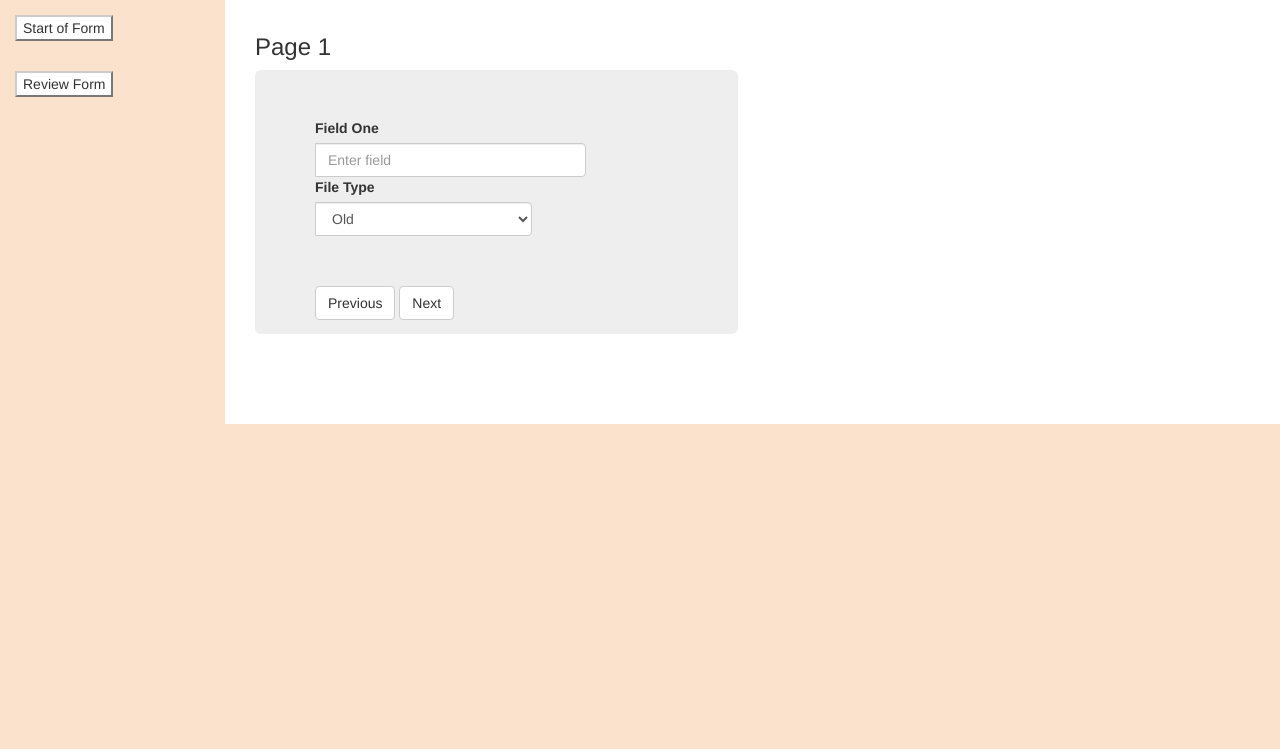
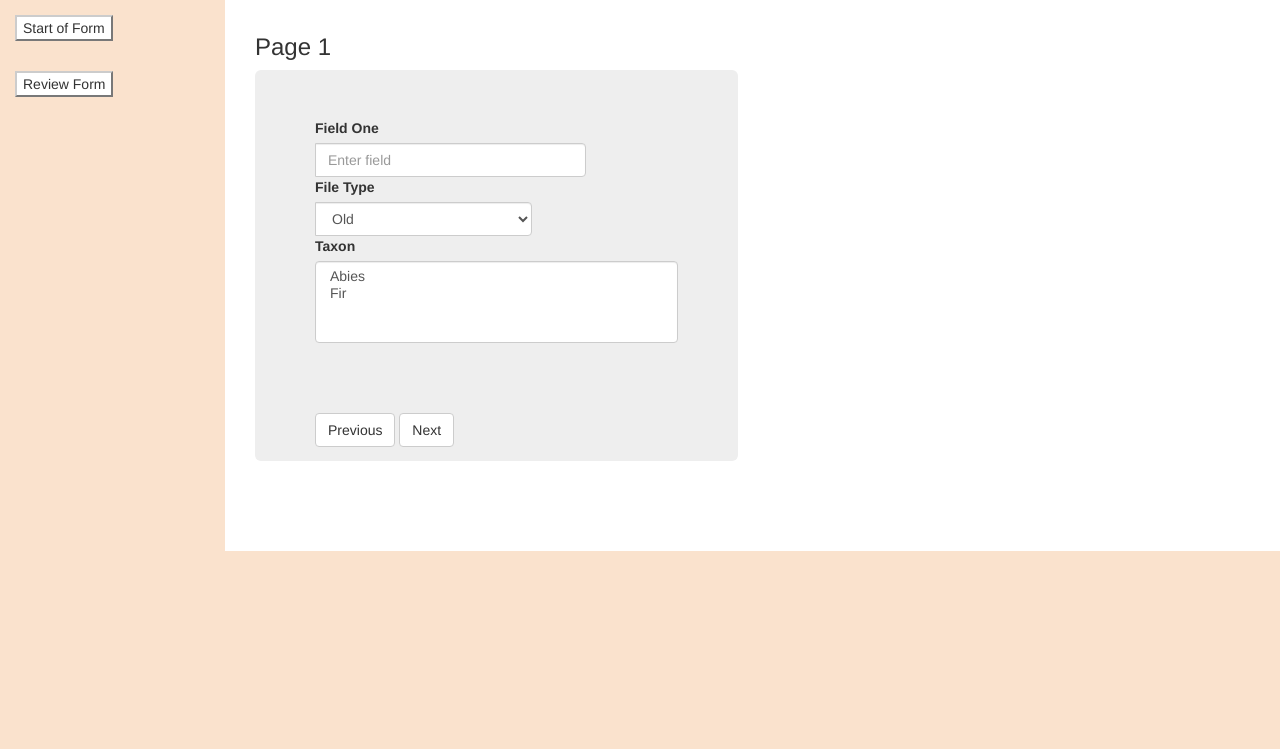
Before and after one commit to mnaircckel/calpalyn-web-gen, a Flask app: page / in a window 1280 px wide. Shown: the part 51-800 px from the top of the page. Run offline with Flask 2, Linux system fonts and the light colour scheme; some libraries are stand-ins or nearby versions.

Commit message:
Working list..

```diff
--- a/static/main.js
+++ b/static/main.js
@@ -10,7 +10,9 @@ var vform = new Vue({
     field5: '',
     field6: '',
     field7: '',
-    field8: ''
+    field8: '',
+    taxon: [],
+    species: [{name: "Abies"}, {name: "Fir"}]
   },
   methods: {
     previousPage: function () {
--- a/templates/index.html
+++ b/templates/index.html
@@ -72,6 +72,11 @@
                                               <option value="2">New</option>
                                             </select>
                                         </div>
+                                        <label>Taxon</label>
+                                        <select v-model="taxon" class="form-control" multiple>
+                                            <option v-for="option in species">[[ option.name ]]</option>
+                                        </select>
+                                        <br>
                                     </div>
 
                                     <div v-if="page === 2 || page === maxPage">
```
